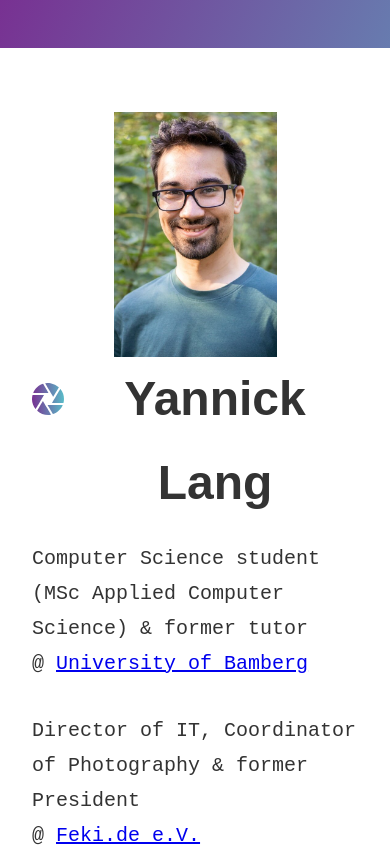
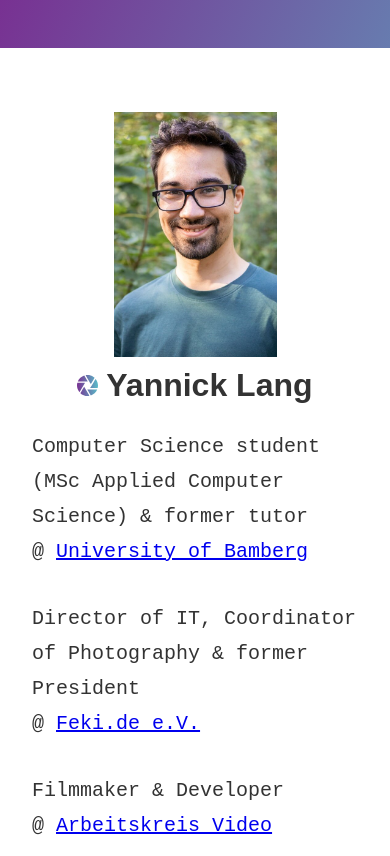
Before and after one commit to layaxx/personal_website, a website: page src/pug/index.pug in a window 390 px wide. Shown: the top 856 px of the page. Drawn offline with nearby package versions, Linux system fonts and the light colour scheme; files that its build step writes are made by us from their sources.

Commit message:
fix wrapping name on mobile

```diff
--- a/src/scss/_global.scss
+++ b/src/scss/_global.scss
@@ -116,6 +116,16 @@
       height: 2rem;
       margin-right: 0.5rem;
     }
+    @media only screen and (max-width: 750px) {
+      h1{
+        font-size: 2rem;
+      }
+      img {
+        height: 1.3rem;
+        margin-right: 0.5rem;
+      }
+    }
+
   }
   section {
     display: flex;
```
